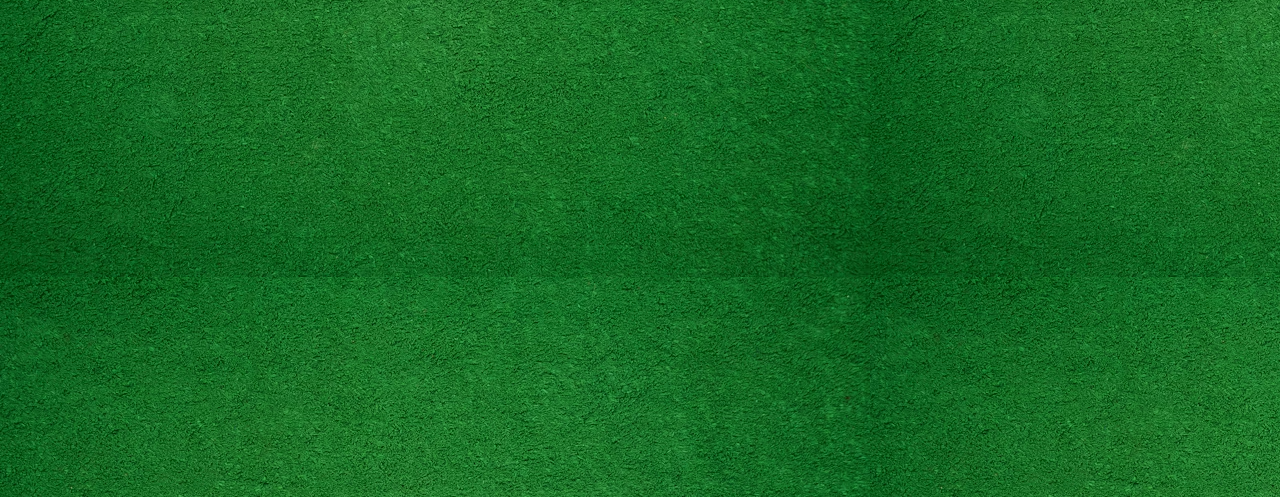
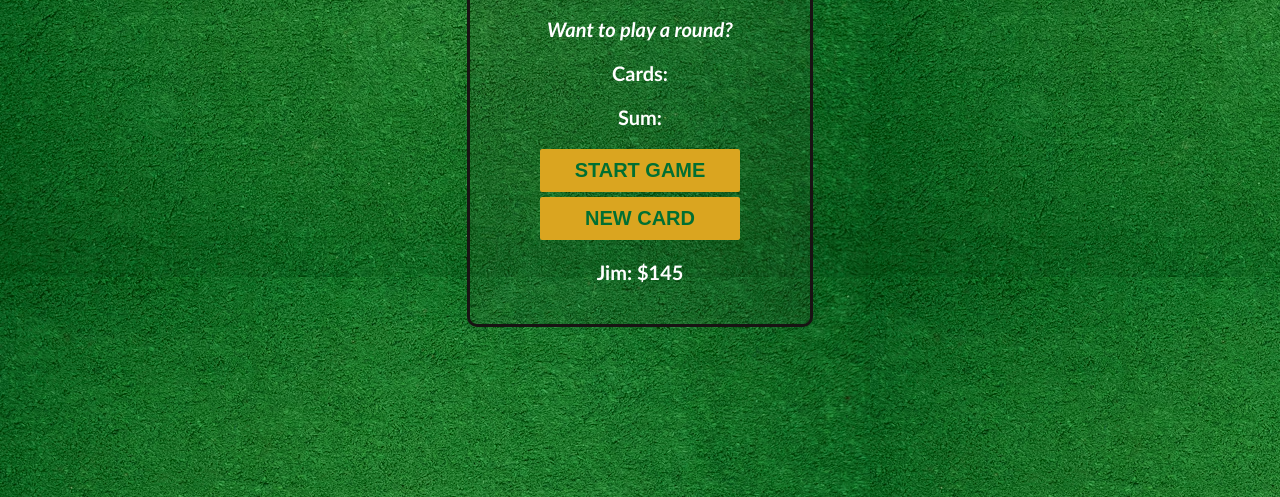
Before and after one commit to ckphase/js-practice, a plain HTML site: page blackjackGame/index.html in a window 1280 px wide. Shown: the part 303-800 px from the top of the page. Drawn offline with Linux system fonts and the light colour scheme.

Commit message:
Update: Blackjack Game

```diff
--- a/blackjackGame/index.css
+++ b/blackjackGame/index.css
@@ -6,12 +6,19 @@ body{
     justify-content: center; /* center horizontally */
     align-items: center;     /* center vertically */
     margin: 10px auto;
+     display: flex;              /* make body a flex container */
+    justify-content: center;    /* center horizontally */
+    align-items: center;        /* center vertically */
+    height: 100vh;              /* full screen height */
+    margin: 0;
 }
 h1{
     color: goldenrod;
+    font-size: 50px;
 }
 p{
     font-weight: bold;
+    font-size: 20px;
 }
 #message-el{
     font-style: italic;
@@ -19,13 +26,25 @@ p{
 button {
     display: block;
     color: #016f32;
-    width: 150px;
+    font-size: 20px;
+    width: 200px;
     background-color: goldenrod;
     border: none;
-    padding: 5px 0;
+    padding: 10px 10px;
     font-weight: bold;
     border-radius: 2px;
-    margin: 4px auto;
+    margin: 5px auto;
     text-align: center;
     cursor: pointer;
 }
+button:hover{
+    color: yellow;
+    background-color: rgb(0, 0, 0);
+}
+.container{
+    border: 3px solid rgb(24, 19, 19);
+    width: 300px;
+    padding: 20px;             /* optional: add some padding */
+    background: rgba(58, 59, 52, 0.1); /* optional: semi-transparent bg */
+    border-radius: 10px;
+}
--- a/blackjackGame/index.html
+++ b/blackjackGame/index.html
@@ -7,11 +7,14 @@
     <link rel="stylesheet" href="index.css">
 </head>
 <body>
+    <div class="container">
         <h1>Blackjack</h1>
         <p id="message-el">Want to play a round?</p>
         <p id="cards-el">Cards:</p>
         <p id="sum-el">Sum:</p>
         <button onclick="startGame()">START GAME</button>
         <button onclick="newCard()">NEW CARD</button>
+        <p id="player-el"></p>
+    </div>
         <script src="index.js"></script></body>
 </html>
--- a/blackjackGame/index.js
+++ b/blackjackGame/index.js
@@ -7,6 +7,14 @@ let messageEl = document.getElementById("message-el")
 // let sumEl = document.getElementById("sum-el")
 let sumEl = document.querySelector("#sum-el")
 let cardsEl = document.querySelector("#cards-el")
+
+let player = {
+    name: "Jim",
+    chips: 145
+}
+
+let playerEl = document.getElementById("player-el")
+playerEl.textContent = player.name + ": $" + player.chips
 
 // random number generation
 function getRandomCard(){
@@ -20,7 +28,6 @@ function getRandomCard(){
     } else {
         return randomNumber
     }
-
 }
 
 function startGame(){
```
